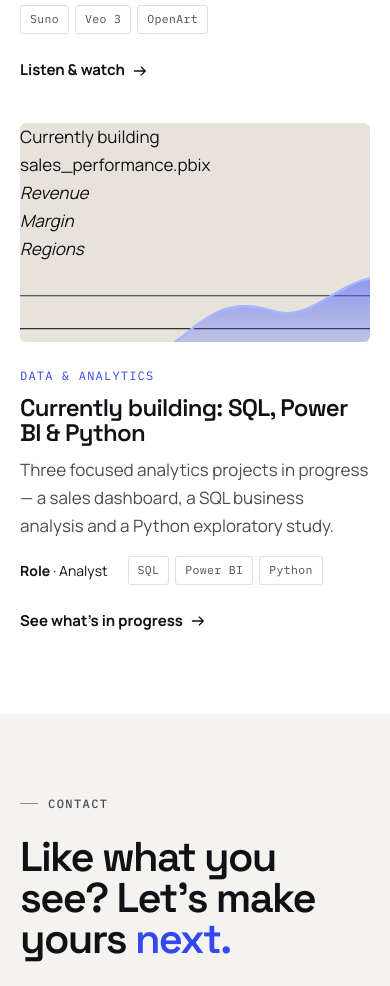
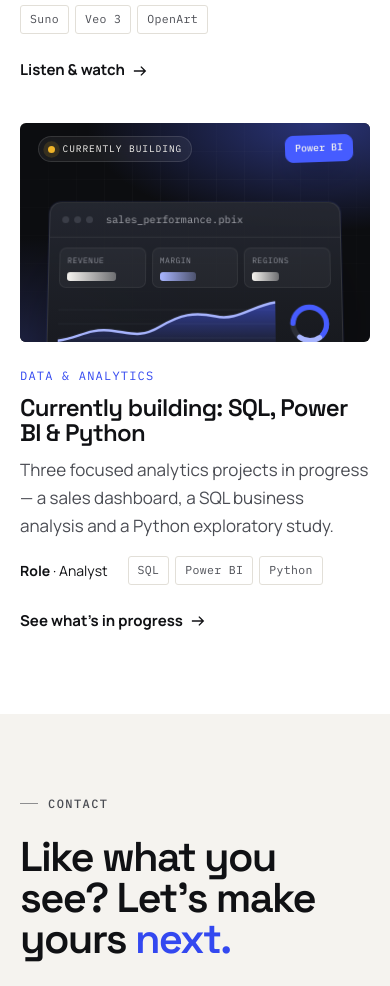
Before and after one commit to KofiNyamekye/Portfolio, a plain HTML site: page work.html in a window 390 px wide. Shown: the part 4984-5970 px from the top of the page. Drawn offline with Linux system fonts and the light colour scheme; a script that the page names is missing.

Commit message:
Add files via upload

```diff
--- a/assets/css/site.css
+++ b/assets/css/site.css
@@ -693,3 +693,46 @@ fieldset.field { border: 0; padding: 0; margin: 0; }
 .share-note a { color: var(--accent-text); }
 .brand-name { white-space: nowrap; }
 @media (max-width: 900px) { .contact-layout .share-card { order: -1; } }
+
+/* ---------- Data tile: premium dashboard composition (dark in both themes) ---------- */
+.dm { position: absolute; inset: 0; overflow: hidden; display: grid; place-items: center;
+  background: radial-gradient(120% 90% at 85% 0%, #2a3478 0%, rgba(42, 52, 120, 0) 55%), radial-gradient(90% 80% at 0% 100%, #1d2140 0%, rgba(29, 33, 64, 0) 60%), #0c0d10; }
+.dm::before { content: ""; position: absolute; inset: 0; background-image: linear-gradient(rgba(255,255,255,.035) 1px, transparent 1px), linear-gradient(90deg, rgba(255,255,255,.035) 1px, transparent 1px); background-size: 28px 28px; mask-image: radial-gradient(70% 70% at 50% 50%, #000, transparent); -webkit-mask-image: radial-gradient(70% 70% at 50% 50%, #000, transparent); }
+.dm-pill { position: absolute; top: 5.5%; left: 5%; z-index: 3; display: inline-flex; align-items: center; gap: 8px; font-family: var(--font-mono); font-size: 11px; letter-spacing: .1em; text-transform: uppercase; color: #f5f3ef; padding: 6px 11px; border-radius: 999px; background: rgba(255,255,255,.06); border: 1px solid rgba(255,255,255,.12); -webkit-backdrop-filter: blur(8px); backdrop-filter: blur(8px); }
+.dm-pill i { width: 7px; height: 7px; border-radius: 50%; background: #f0b429; box-shadow: 0 0 0 4px rgba(240,180,41,.18); animation: dmPulse 2.4s ease-in-out infinite; }
+@keyframes dmPulse { 50% { box-shadow: 0 0 0 7px rgba(240,180,41,0); } }
+.dm-win { position: relative; z-index: 2; width: 72%; border-radius: 12px; overflow: hidden; background: linear-gradient(180deg, rgba(37,40,49,.92), rgba(22,24,29,.96)); border: 1px solid rgba(255,255,255,.1); box-shadow: 0 40px 80px -30px rgba(0,0,0,.8), 0 0 0 1px rgba(70,92,255,.08); transform: perspective(1200px) rotateX(6deg) rotateY(-8deg); transition: transform .9s var(--ease); }
+.card:hover .dm-win { transform: perspective(1200px) rotateX(0) rotateY(0) translateY(-4px); }
+.dm-bar { display: flex; align-items: center; gap: 5px; padding: 9px 12px; border-bottom: 1px solid rgba(255,255,255,.07); }
+.dm-bar i { width: 7px; height: 7px; border-radius: 50%; background: #3a3d47; }
+.dm-bar span { margin-left: 8px; font-family: var(--font-mono); font-size: 10.5px; color: #a3a5ac; }
+.dm-body { padding: 14px; display: grid; gap: 12px; }
+.dm-kpis { display: grid; grid-template-columns: repeat(3, 1fr); gap: 8px; }
+.dm-kpis div { border-radius: 7px; padding: 8px 10px; background: rgba(255,255,255,.04); border: 1px solid rgba(255,255,255,.06); }
+.dm-kpis em { display: block; font-style: normal; font-family: var(--font-mono); font-size: 9.5px; letter-spacing: .06em; text-transform: uppercase; color: #8c8f98; margin-bottom: 6px; }
+.dm-kpis b { display: block; height: 9px; width: 70%; border-radius: 3px; background: linear-gradient(90deg, #f5f3ef 0%, rgba(245,243,239,.35) 100%); }
+.dm-kpis div:nth-child(2) b { width: 52%; background: linear-gradient(90deg, #a8b5ff, rgba(168,181,255,.3)); }
+.dm-kpis div:nth-child(3) b { width: 38%; }
+.dm-main { display: grid; grid-template-columns: 1fr auto; gap: 12px; align-items: center; }
+.dm-chart { width: 100%; height: clamp(70px, 9vw, 120px); display: block; }
+.dm-line { stroke-dasharray: 600; stroke-dashoffset: 0; }
+.card:hover .dm-line { animation: dmDraw 1.4s var(--ease) both; }
+@keyframes dmDraw { from { stroke-dashoffset: 600; } to { stroke-dashoffset: 0; } }
+.dm-donut { width: clamp(54px, 6vw, 84px); height: auto; transform: rotate(-90deg); }
+.dm-chip { position: absolute; z-index: 3; font-family: var(--font-mono); font-size: 11.5px; font-weight: 500; color: #f5f3ef; padding: 7px 12px; border-radius: 8px; background: rgba(16,17,20,.72); border: 1px solid rgba(255,255,255,.14); box-shadow: 0 14px 30px -10px rgba(0,0,0,.6); -webkit-backdrop-filter: blur(10px); backdrop-filter: blur(10px); transition: transform .9s var(--ease); }
+.dm-chip--sql { right: 7%; top: 16%; transform: rotate(4deg); }
+.dm-chip--py { left: 6%; bottom: 14%; transform: rotate(-5deg); border-color: rgba(168,181,255,.4); }
+.dm-chip--bi { right: 9%; bottom: 9%; transform: rotate(-2deg); background: #465cff; border-color: #465cff; }
+.card:hover .dm-chip--sql { transform: translate(4px, -4px) rotate(6deg); }
+.card:hover .dm-chip--py { transform: translate(-4px, 4px) rotate(-7deg); }
+.card:hover .dm-chip--bi { transform: translate(4px, 4px) rotate(-4deg); }
+@media (max-width: 560px) {
+  .dm { place-items: end center; }
+  .dm-win { width: 84%; margin-bottom: -6%; transform: perspective(900px) rotateX(8deg); }
+  .dm-pill { font-size: 9.5px; padding: 4px 9px; top: 6%; }
+  .dm-body { padding: 10px; gap: 8px; }
+  .dm-kpis { gap: 6px; } .dm-kpis div { padding: 6px 7px; } .dm-kpis em { font-size: 8px; margin-bottom: 4px; }
+  .dm-chart { height: 56px; } .dm-donut { width: 44px; }
+  .dm-chip--sql, .dm-chip--py { display: none; }
+  .dm-chip--bi { right: 5%; top: 5.5%; bottom: auto; font-size: 10px; padding: 4px 9px; }
+}
```
Also changed, not shown: assets/img/work/evemed-sm.webp, assets/img/work/evemed.webp, assets/img/work/lactadelle-sm.webp, assets/img/work/lactadelle.webp.
